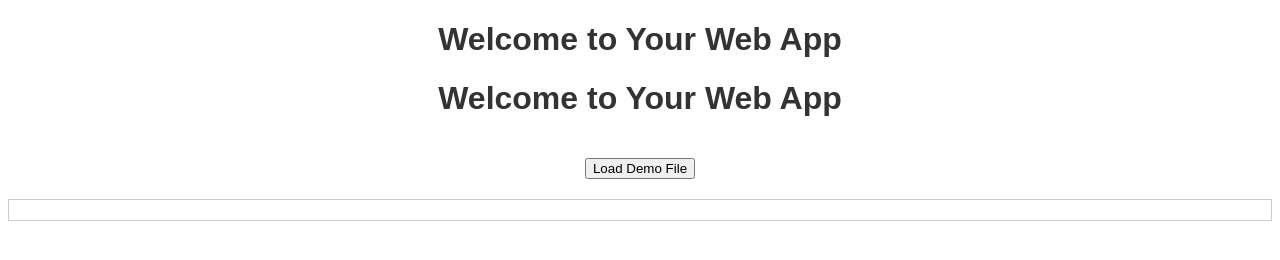
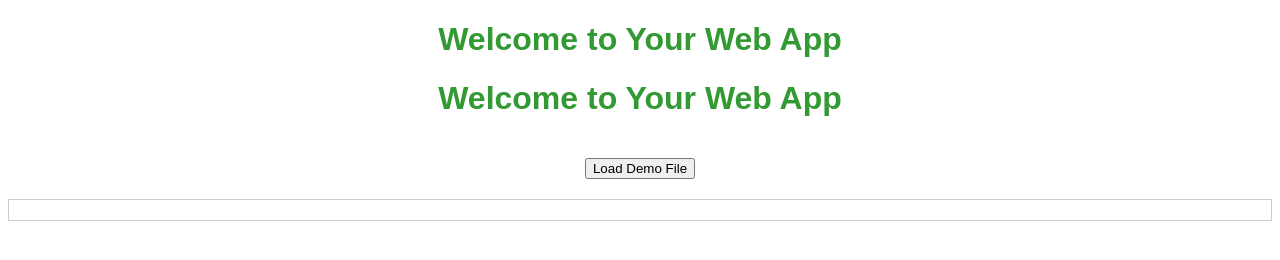
Before and after one commit to MahmoudElerian/lab3-project, a plain HTML site: page index.html in a window 1280 px wide. Drawn offline with Linux system fonts and the light colour scheme.

Commit message:
Adding new colour

```diff
--- a/style.css
+++ b/style.css
@@ -4,7 +4,7 @@ body {
 }
 
 h1 {
-    color: #333;
+    color: #393;
 }
 
 button {
```
